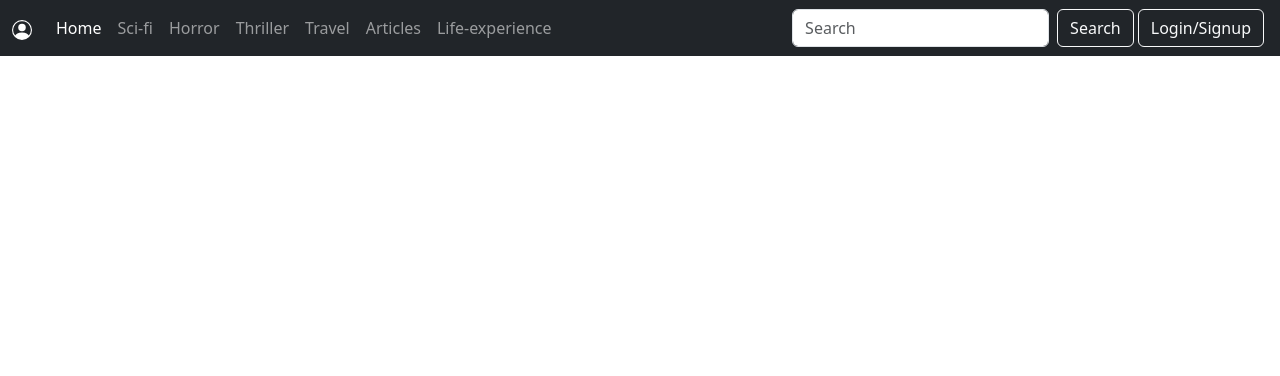
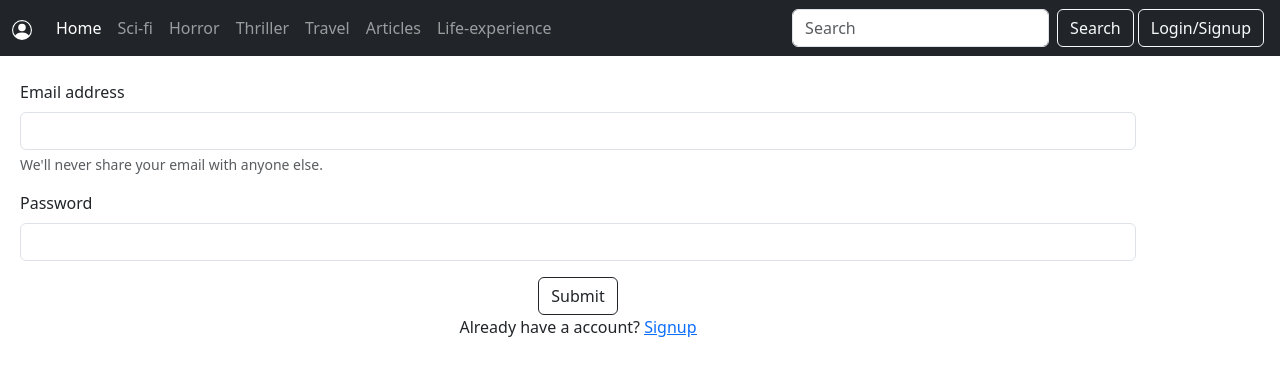
Before and after one commit to i-osama/4-winter-diary, a React (Create React App) app: page /login in a window 1280 px wide. Shown: the top 376 px of the page. Built offline with nearby package versions, Linux system fonts and the light colour scheme; no server answers.

Commit message:
login-signup

```diff
--- a/src/App.js
+++ b/src/App.js
@@ -9,6 +9,8 @@ import { useState } from 'react';
 import ViewFullPost from './components/viewPosts/ViewFullPost';
 import ProfilePage from './components/Profile/ProfilePage';
 import TextEditor from './components/Write-post/TextEditor';
+import Login from './components/Login-Signup/Login';
+import Signup from './components/Login-Signup/Signup';
 
 function App() {
   const apiKey = process.env.REACT_APP_API_KEY;
@@ -43,6 +45,8 @@ function App() {
     <Route exact path='/full-story/:postId' element={<ViewFullPost/>}></Route>
     <Route exact path='/admin-profile' element={<ProfilePage/>}></Route>
     <Route exact path='/text-editor' element={<TextEditor/>}></Route>
+    <Route exact path='/login' element={<Login/>}></Route>
+    <Route exact path='/signup' element={<Signup/>}></Route>
     </Routes>
 
    </BrowserRouter>
--- a/src/components/Login-Signup/Login.js
+++ b/src/components/Login-Signup/Login.js
@@ -1,5 +1,5 @@
 import React, { useState } from 'react'
-import { useNavigate } from 'react-router-dom';
+import { Link, useNavigate } from 'react-router-dom';
 
 const Login = (props) => {
 
@@ -38,7 +38,7 @@ const Login = (props) => {
   }
 
   return (
-    <div>
+    <div className='container mx-2 my-4'>
       <form  onSubmit={handleSubmit}>
   <div className="mb-3">
     <label htmlFor="email" className="form-label">Email address</label>
@@ -49,8 +49,14 @@ const Login = (props) => {
     <label htmlFor="password" className="form-label">Password</label>
     <input type="password" className="form-control" value={credentials.password} onChange={onChange} id="password" name='password'/>
   </div>
+  <div className='d-flex justify-content-center flex-column align-items-center'>
+    <div>
 
-  <button type="submit" className="btn btn-primary">Submit</button>
+  <button type="submit" className="btn  btn-outline-dark">Submit</button>
+    </div>
+
+  <div>Already have a account? <u><Link to='/signup'>Signup</Link></u></div>
+  </div>
 </form>
     </div>
   )
--- a/src/components/Login-Signup/Signup.js
+++ b/src/components/Login-Signup/Signup.js
@@ -47,7 +47,7 @@ const Signup = (props) => {
   }
 
   return (
-    <div className='container'>
+    <div className='container mx-2 my-4'>
       <form onSubmit={handleSubmit}>
         <div className="mb-3">
           <label htmlFor="name" className="form-label">Name</label>
--- a/src/components/Navbar.js
+++ b/src/components/Navbar.js
@@ -38,23 +38,6 @@ const Navbar = () => {
                                 <Link className="nav-link" to="/life-experience">Life-experience</Link>
                             </li>
 
-
-                            {/* <li className="nav-item">
-                                <Link className="nav-link disabled" aria-disabled="true">Disabled</Link>
-                            </li> */}
-
-                            {/* <li className="nav-item dropdown ms-3">
-                                <Link className="nav-link dropdown-toggle" to="/" role="button" data-bs-toggle="dropdown" aria-expanded="false">
-                                  <VscColorMode/>  Mode
-                                </Link>
-                                <ul className="dropdown-menu">
-                                    <li><Link className="dropdown-item" to="/">Action</Link></li>
-                                    <li><Link className="dropdown-item" to="/">Another action</Link></li>
-                                    <li><hr className="dropdown-divider" /></li>
-                                    <li><Link className="dropdown-item" to="/">Something else here</Link></li>
-                                </ul>
-                            </li> */}
-
                         </ul>
 
                         {localStorage.getItem('token') ? <form className="d-flex" role="search">
@@ -66,7 +49,7 @@ const Navbar = () => {
                         <form className="d-flex" role="search">
                             <input className="form-control me-2" type="search" placeholder="Search" aria-label="Search" />
                             <button className="btn btn-outline-light" type="submit">Search</button>
-                            <Link className="btn btn-outline-light mx-1" to="/signup" role="button">Login/Signup</Link>
+                            <Link className="btn btn-outline-light mx-1" to="/login" role="button">Login/Signup</Link>
                         </form>
                         }
 
--- a/src/components/viewPosts/ViewFullPost.js
+++ b/src/components/viewPosts/ViewFullPost.js
@@ -3,7 +3,6 @@ import { useParams } from 'react-router-dom';
 import { FcLike } from "react-icons/fc";
 import CommentSection from '../Comments/CommentSection';
 import { FaRegBookmark } from "react-icons/fa6";
-
 import { FcBookmark } from "react-icons/fc";
 import { FaShareAlt } from "react-icons/fa";
 
@@ -54,7 +53,7 @@ const ViewFullPost = () => {
           <div className="d-flex mb-3">
             <div>
               <p className="card-title">{author ? (<> <b>Author:</b>  {author} </>) : (<><b>Author:</b> Unknown</>)}</p>
-              <p className="card-subtitle mb-2 text-muted">Publishing date: {date}</p>
+              <p className="card-subtitle mb-2 text-muted"><b>Publishing date:</b> {date}</p>
             </div>
 
           </div>
```
